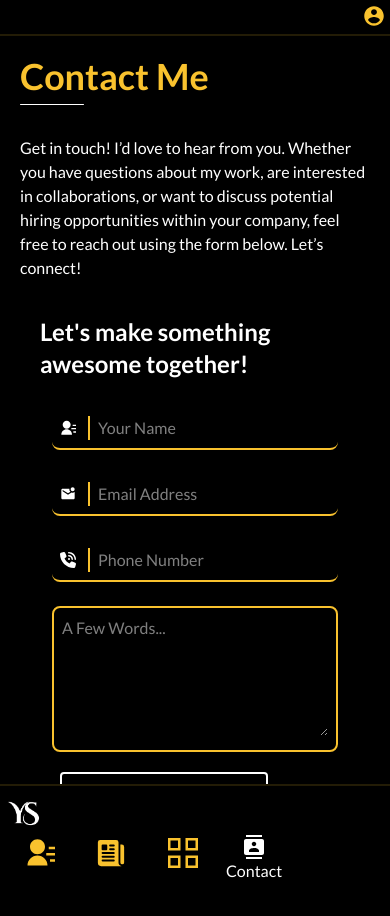
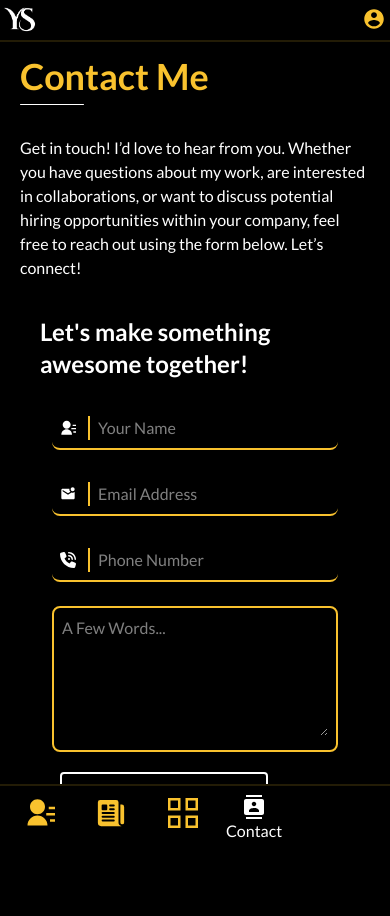
Before and after one commit to Yadandla/yadandla-shruthi, a React (Vite) app: page /contact in a window 390 px wide. Shown: the top 916 px of the page. Built offline with nearby package versions, Linux system fonts and the light colour scheme; some icons are missing.

Commit message:
checking

```diff
--- a/src/components/Header.jsx
+++ b/src/components/Header.jsx
@@ -7,9 +7,9 @@ import { RiContactsFill } from "react-icons/ri";
 const Header = () => {
 
     return (
-        <div className='bg-black p-2 fixed lg:top-0 lg:right-0 lg:w-[5%] lg:h-full lg:overflow-auto md:w-full max-sm:w-full md:-bottom-1 max-sm:-bottom-1 md:h-20 lg:border-l-2 lg:border-[#f9c22e24] md:border-t-2 md:border-[#f9c22e24] max-sm:h-16 max-sm:border-t-2 max-sm:border-[#f9c22e24] max-sm:px-1 z-[2] lg:z-0 md:z-[11] max-sm:z-[11]'>
+        <div className='bg-black p-2 fixed lg:top-0 lg:right-0 lg:w-[5%] lg:h-full lg:overflow-hidden md:w-full max-sm:w-full md:-bottom-1 max-sm:-bottom-1 md:h-20 lg:border-l-2 lg:border-[#f9c22e24] md:border-t-2 md:border-[#f9c22e24] max-sm:h-16 max-sm:border-t-2 max-sm:border-[#f9c22e24] max-sm:px-1 z-[2] lg:z-0 md:z-[11] max-sm:z-[11]'>
 
-            <div>
+            <div className='lg:block md:hidden max-sm:hidden mx-auto my-0 w-10 h-10'>
                 <Link to='/'>
                     <img src="/images/logo-2.png" alt="profile" className='rounded-3xl w-10 h-10' />
                 </Link>
--- a/src/components/SideProfile.jsx
+++ b/src/components/SideProfile.jsx
@@ -2,6 +2,7 @@ import React, { useState } from 'react'
 import { BsGithub } from "react-icons/bs";
 import { IoMdContact } from "react-icons/io";
 import { FaXmark } from "react-icons/fa6";
+import { Link } from 'react-router-dom'
 
 const SideProfile = () => {
 
@@ -10,11 +11,20 @@ const SideProfile = () => {
     return (
         <div className='bg-black p-6 max-sm:p-0 md:p-0 lg:p-6 fixed top-0 left-0 lg:h-full lg:w-[25%] overflow-auto md:overflow-hidden  max-sm:overflow-hidden md:w-full lg:border-r-2 lg:border-[#f9c22e24] md:border-b-2 md:border-[#f9c22e24] max-sm:w-full max-sm:border-b-2 max-sm:border-[#f9c22e24] max-sm:block md:z-[1111] max-sm:z-[1111]'>
 
-            {/* cursor trail starts */}
-            <div className='text-right lg:hidden md:block max-sm:block'>
-                <button className='text-text1 text-3xl p-3 max-sm:p-1 max-sm:text-2xl' onClick={() => setSideBarOpen(!sideBarOpen)}>{sideBarOpen ? <FaXmark /> : <IoMdContact />}</button>
+            <div className='flex justify-between items-center'>
+                {/* logo */}
+                <div className='lg:hidden'>
+                    <Link to='/'>
+                        <img src="/images/logo-2.png" alt="profile" className='rounded-3xl w-10 h-10' />
+                    </Link>
+                </div>
+
+                {/* cursor trail starts */}
+                <div className='lg:hidden md:block max-sm:block'>
+                    <button className='text-text1 text-3xl p-3 max-sm:p-1 max-sm:text-2xl' onClick={() => setSideBarOpen(!sideBarOpen)}>{sideBarOpen ? <FaXmark /> : <IoMdContact />}</button>
+                </div>
+                {/* cursor trail ends */}
             </div>
-            {/* cursor trail ends */}
 
             {/* profile info starts */}
             <div className={`lg:block md:flex md:justify-evenly ${sideBarOpen ? "md:h-96 max-sm:h-screen max-sm:p-1 max-sm:pt-0 max-sm:overflow-auto" : "md:h-0 max-sm:h-0 max-sm:overflow-hidden"} transition-all duration-700`}>
```
